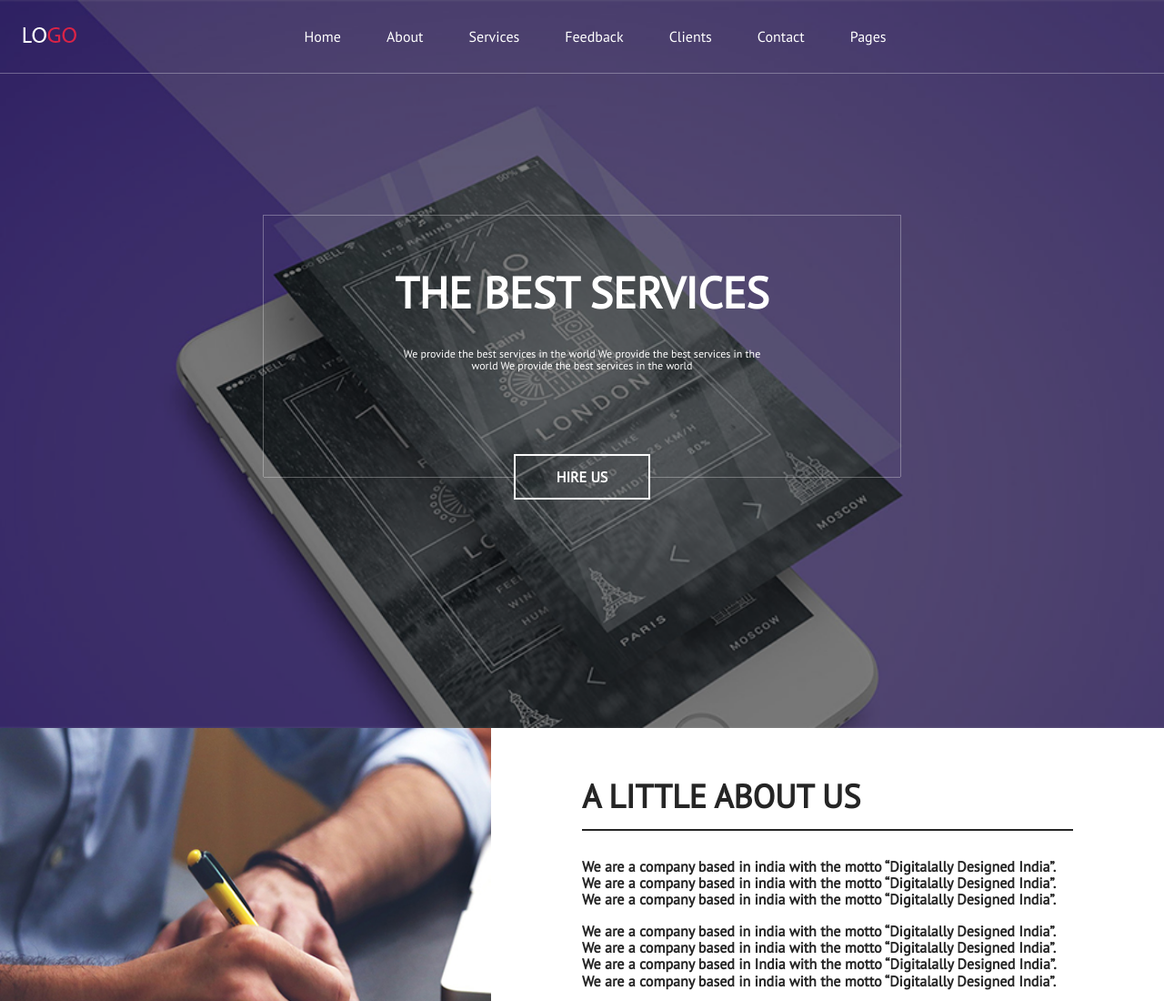
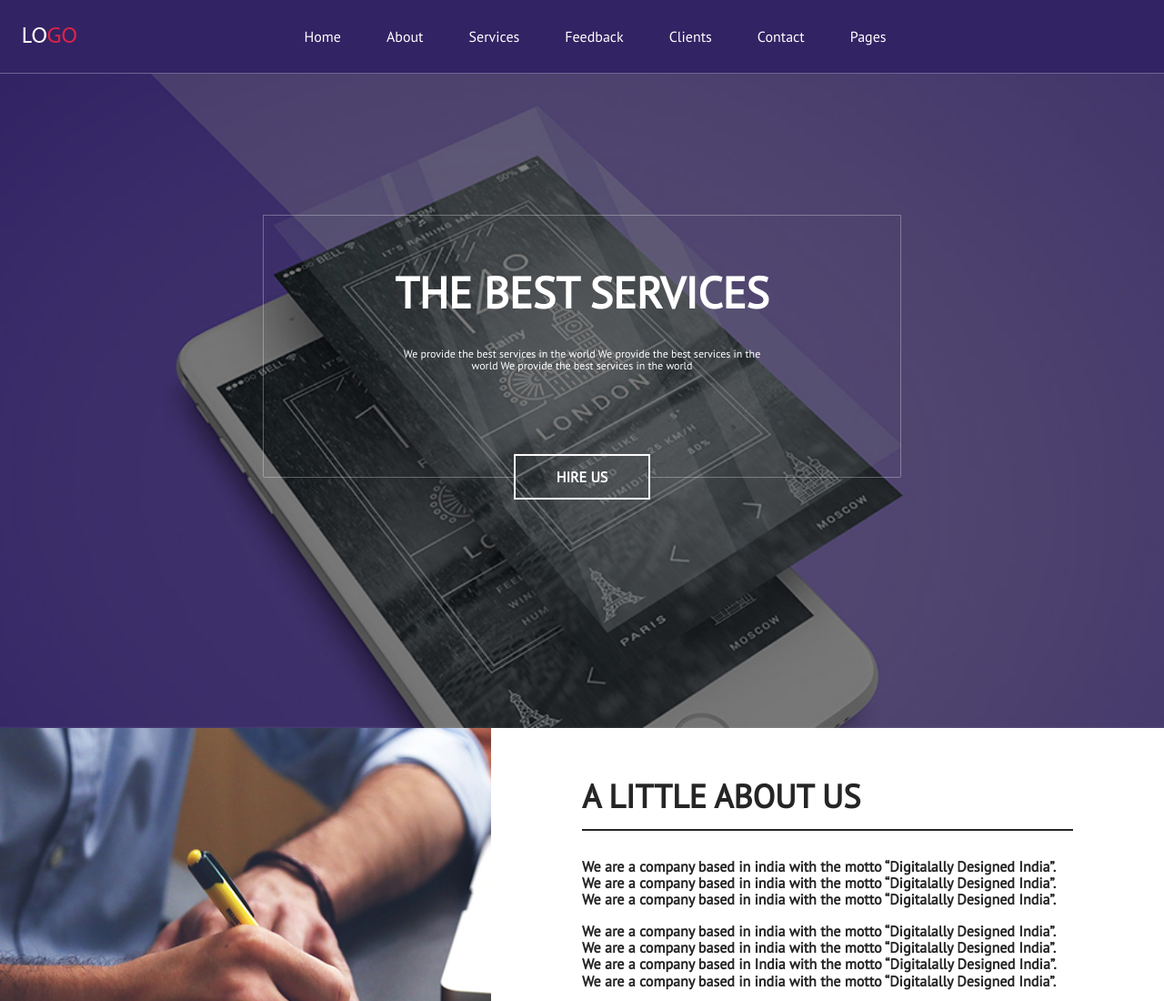
Before and after one commit to tatianapa/service-page, a website: page index.html in a window 1280 px wide. Shown: the top 1100 px of the page at 91% size. Drawn offline with nearby package versions, Linux system fonts and the light colour scheme.

Commit message:
trying sticky header

```diff
--- a/css/style.scss
+++ b/css/style.scss
@@ -9,6 +9,7 @@
   --deep-blue-color: #097e89;
   --subscribe-color: #0072bc;
   --subscribe-bg-color: #cccccc;
+  --header-bg-color: #322364;
 }
 
 @mixin button($bg-color, $width) {
@@ -74,14 +75,16 @@ body{
 }
 
 .header>nav{
+  background-color: var(--header-bg-color);
   width: 100%;
-  position: absolute;
+  // position: absolute;
   height: 60px;
   padding: 10px 25px;
   display: flex;
   align-items: center;
   justify-content: space-between;
   border-bottom: var(--line);
+  z-index: 100000;
 
 
 }
@@ -462,3 +465,9 @@ body{
     align-items: flex-start;
   }
 }
+
+.sticky {
+  position: fixed;
+  top: 0;
+  width: 100%;
+}
--- a/index.html
+++ b/index.html
@@ -13,7 +13,7 @@
 </head>
 <body>
 <div class="header">
-    <nav>
+    <nav id="myHeader">
         <div class="header__logo">
             <img src="images/LOGO.png" alt="logo">
         </div>
@@ -217,7 +217,20 @@
     </div>
 </section>
 
+<script>
+    window.onscroll = function() {myFunction()};
 
+    var header = document.getElementById("myHeader");
+    var sticky = header.offsetTop;
+
+    function myFunction() {
+      if (window.pageYOffset > sticky) {
+        header.classList.add("sticky");
+      } else {
+        header.classList.remove("sticky");
+      }
+    }
+    </script>
 
 </body>
 </html>
```
Also changed, not shown: css/style.css.
